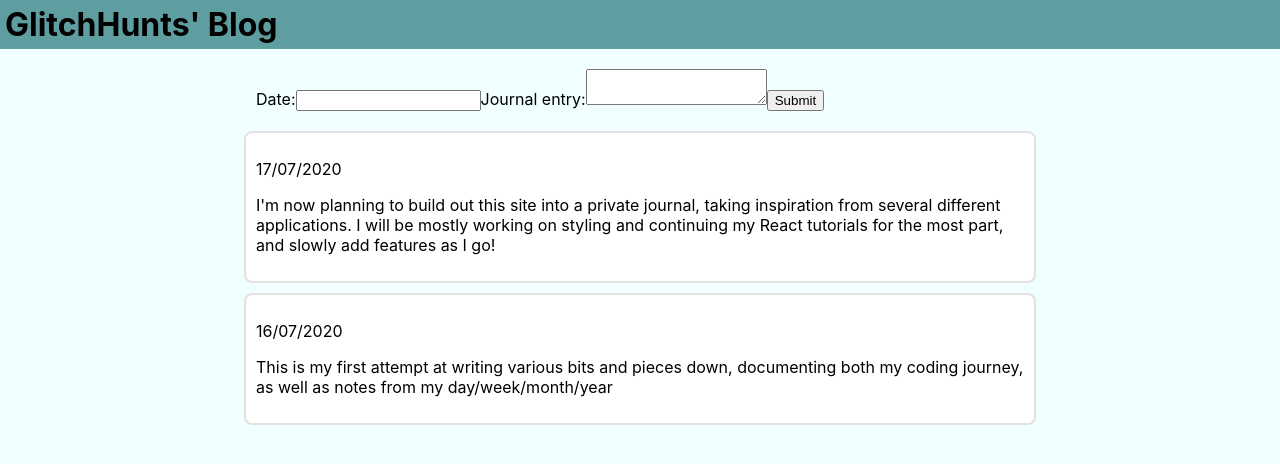
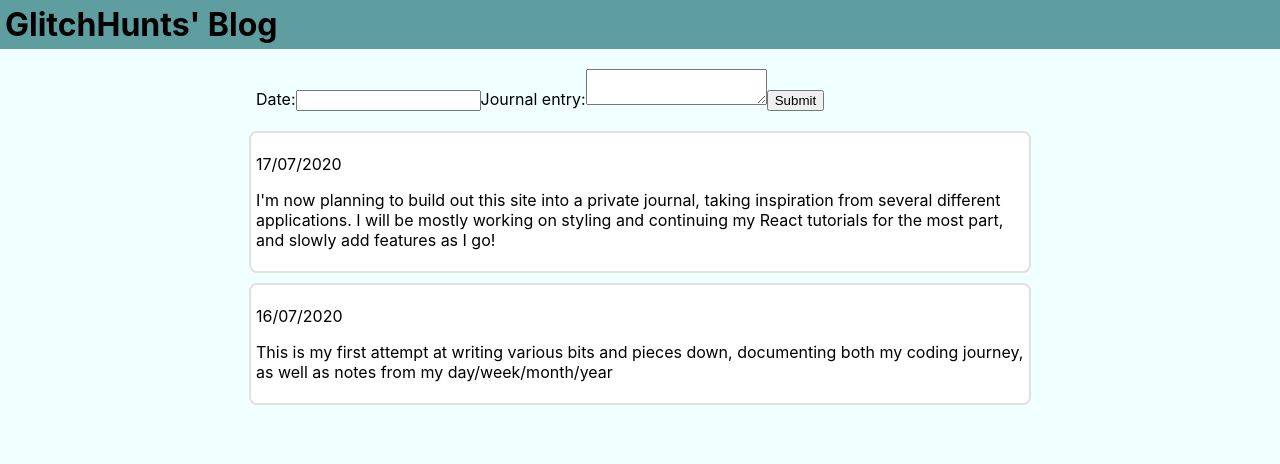
Before and after one commit to GlitchHunt/joeblog, a React (Create React App) app: page / in a window 1280 px wide. Shown: the top 464 px of the page. Built offline with nearby package versions, Linux system fonts and the light colour scheme.

Commit message:
css change

```diff
--- a/src/App.css
+++ b/src/App.css
@@ -22,5 +22,5 @@ body {
   border: 2px solid #e1e1e2;
   border-radius: 8px;
   margin: 0px auto 10px auto;
-  padding: 10px;
+  padding: 5px;
 }
```
